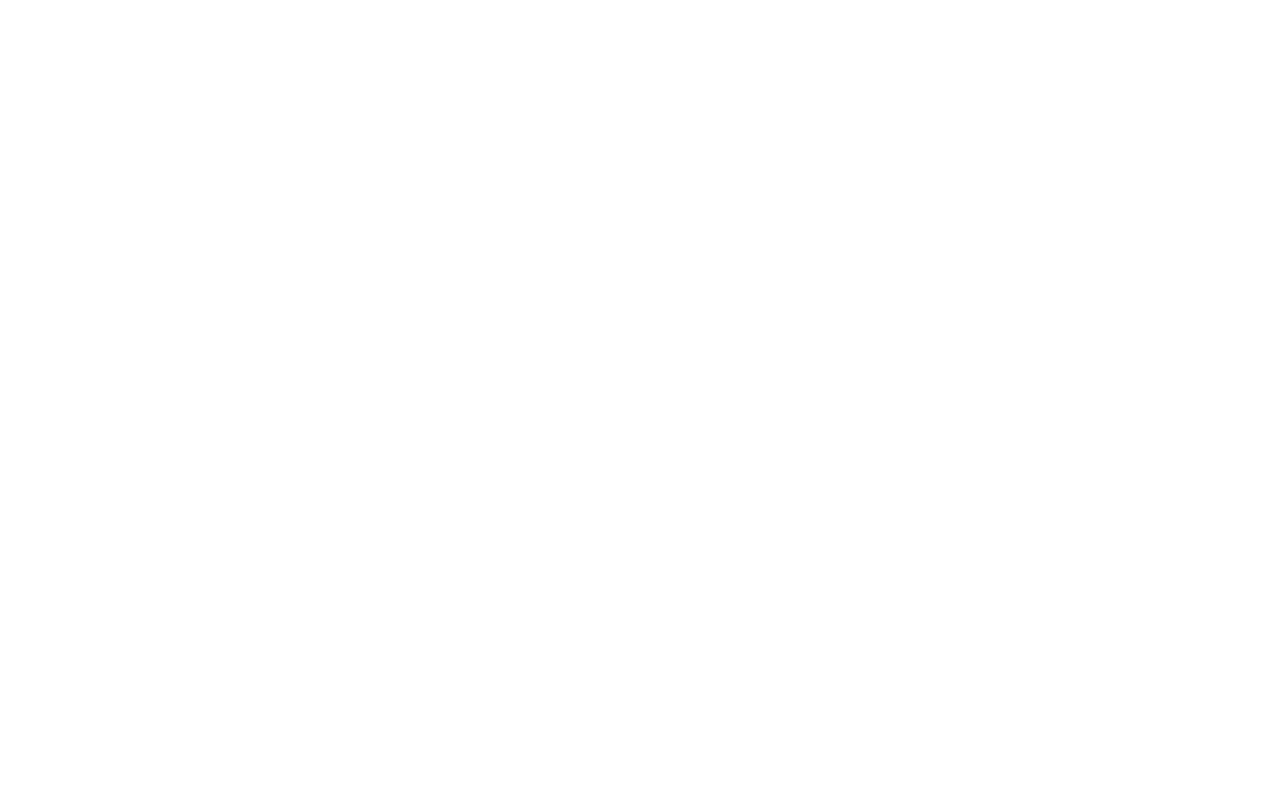
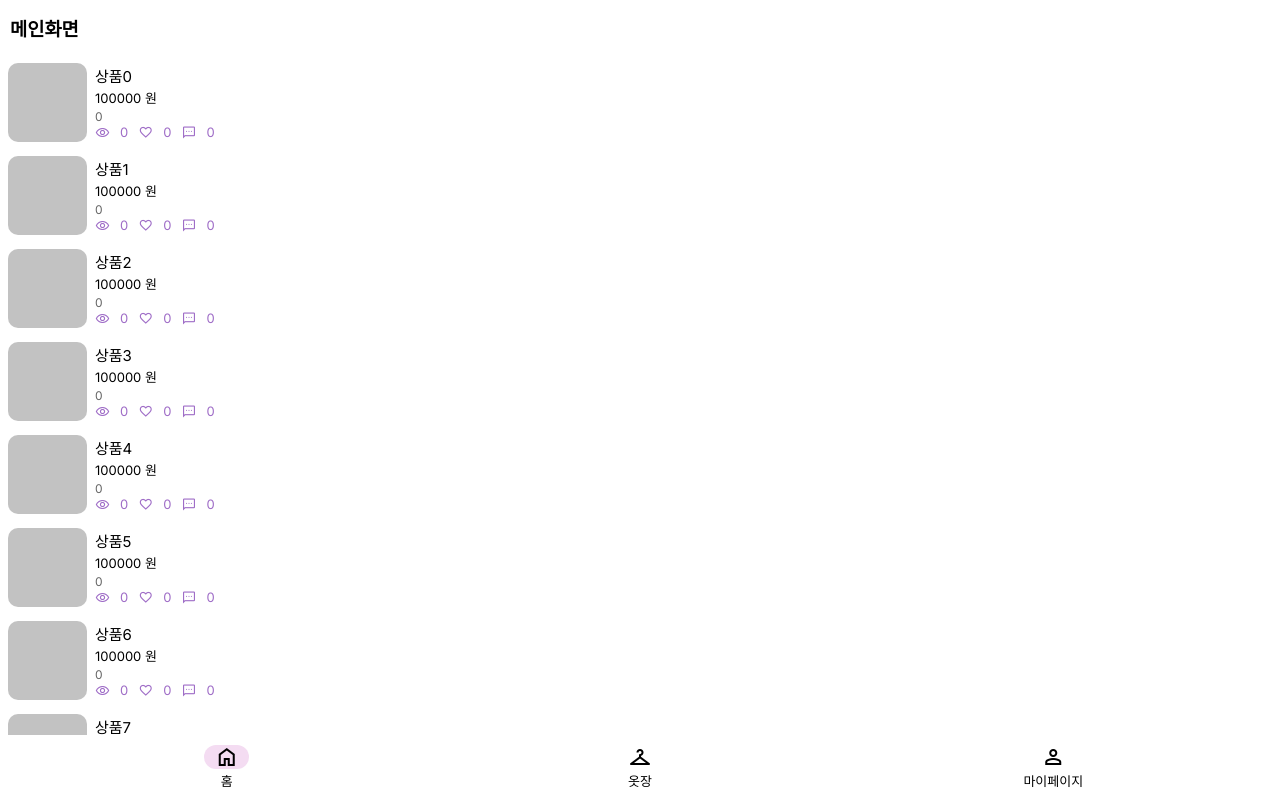
Before and after one commit to inha-gradpls/weardrobe-front, a Next.js app: page / in a window 1280 px wide. Built offline with nearby package versions, Linux system fonts and the light colour scheme.

Commit message:
✨ feat: main page markup

```diff
--- a/app/layout.tsx
+++ b/app/layout.tsx
@@ -1,6 +1,7 @@
 import type { Metadata } from 'next';
 import { Inter } from 'next/font/google';
 import './globals.css';
+import NavigationBar from '@/components/NavigationBar';
 
 const inter = Inter({ subsets: ['latin'] });
 
@@ -12,7 +13,12 @@
 export default function RootLayout({ children }: { children: React.ReactNode }) {
   return (
     <html>
-      <body className={inter.className}>{children}</body>
+      <body className={inter.className}>
+        <div className="container">
+          <div className="content">{children}</div>
+          <NavigationBar pages={['HOME', 'WARDROBE', 'MYPAGE']} />
+        </div>
+      </body>
     </html>
   );
 }
--- a/app/page.module.css
+++ b/app/page.module.css
@@ -1,2 +1,10 @@
 .container {
+  display: flex;
+  flex-direction: column;
 }
+
+.products {
+  flex: 1;
+  display: flex;
+  flex-direction: column;
+}
--- a/app/page.tsx
+++ b/app/page.tsx
@@ -1,5 +1,44 @@
+'use client';
+import TopBar from '@/components/TopBar';
 import styles from './page.module.css';
+import { useEffect, useState } from 'react';
+import { getHomeFeed } from '@/utils/api';
+import ProductCard from '@/components/ProductCard';
+import { useRouter } from 'next/navigation';
 
 export default function Home() {
-  return <main></main>;
+  const [products, setProducts] = useState<Product[]>([]);
+  const router = useRouter();
+  useEffect(() => {
+    const job = async () => {
+      const newProducts = await getHomeFeed();
+      setProducts(newProducts);
+    };
+    job();
+  }, [setProducts]);
+
+  return (
+    <>
+      <TopBar backButton={false}>
+        <h3>메인화면</h3>
+      </TopBar>
+      <div className={styles.container}>
+        <div className={styles.products}>
+          {products.map((v) => (
+            <ProductCard
+              key={v.id}
+              id={v.id}
+              name={v.name}
+              category={v.categoryId.toString()}
+              price={v.price}
+              viewCount={v.viewCount}
+              likeCount={0}
+              commentCount={0}
+              onClick={() => router.push(`/products/${v.id}`)}
+            />
+          ))}
+        </div>
+      </div>
+    </>
+  );
 }
```
